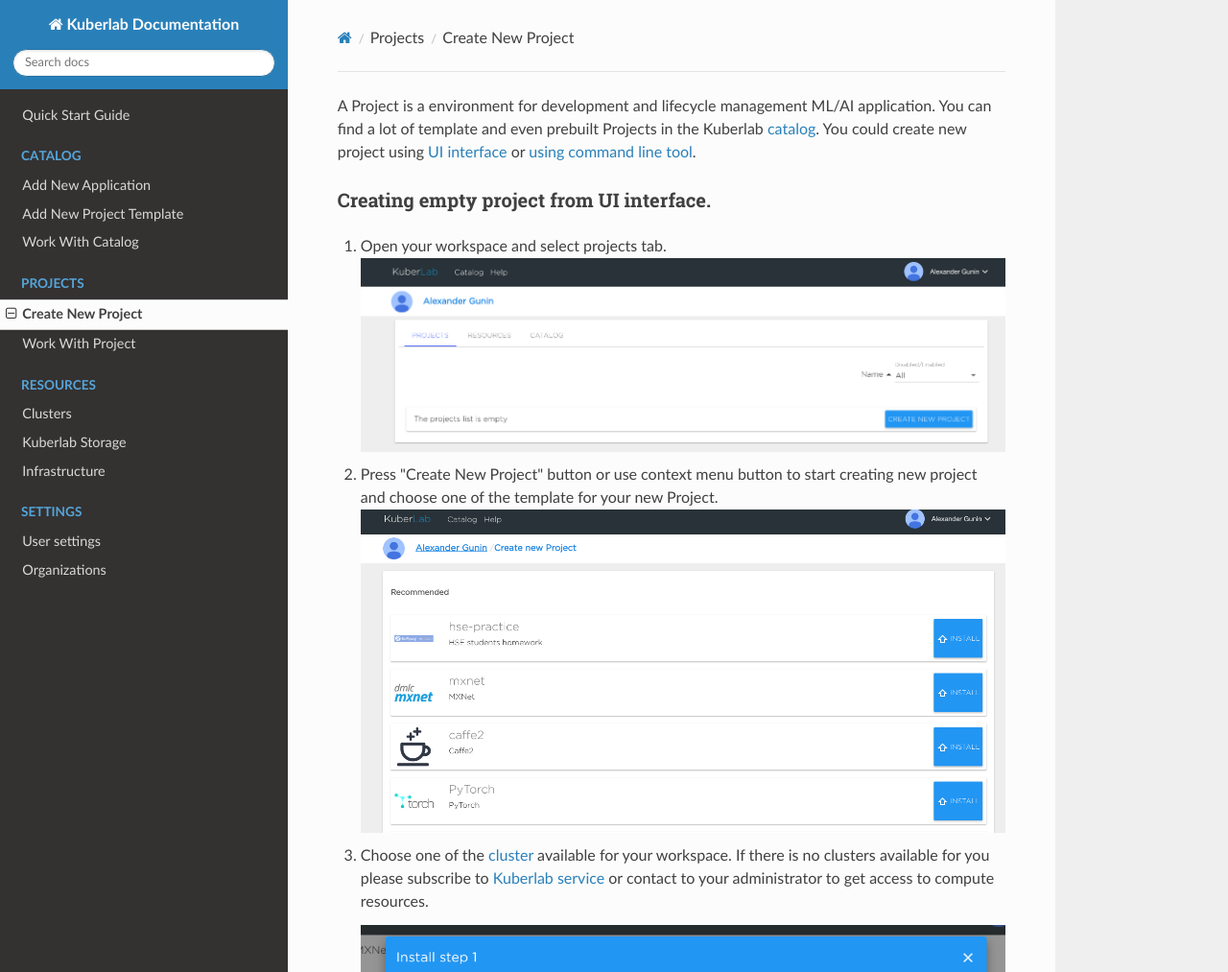
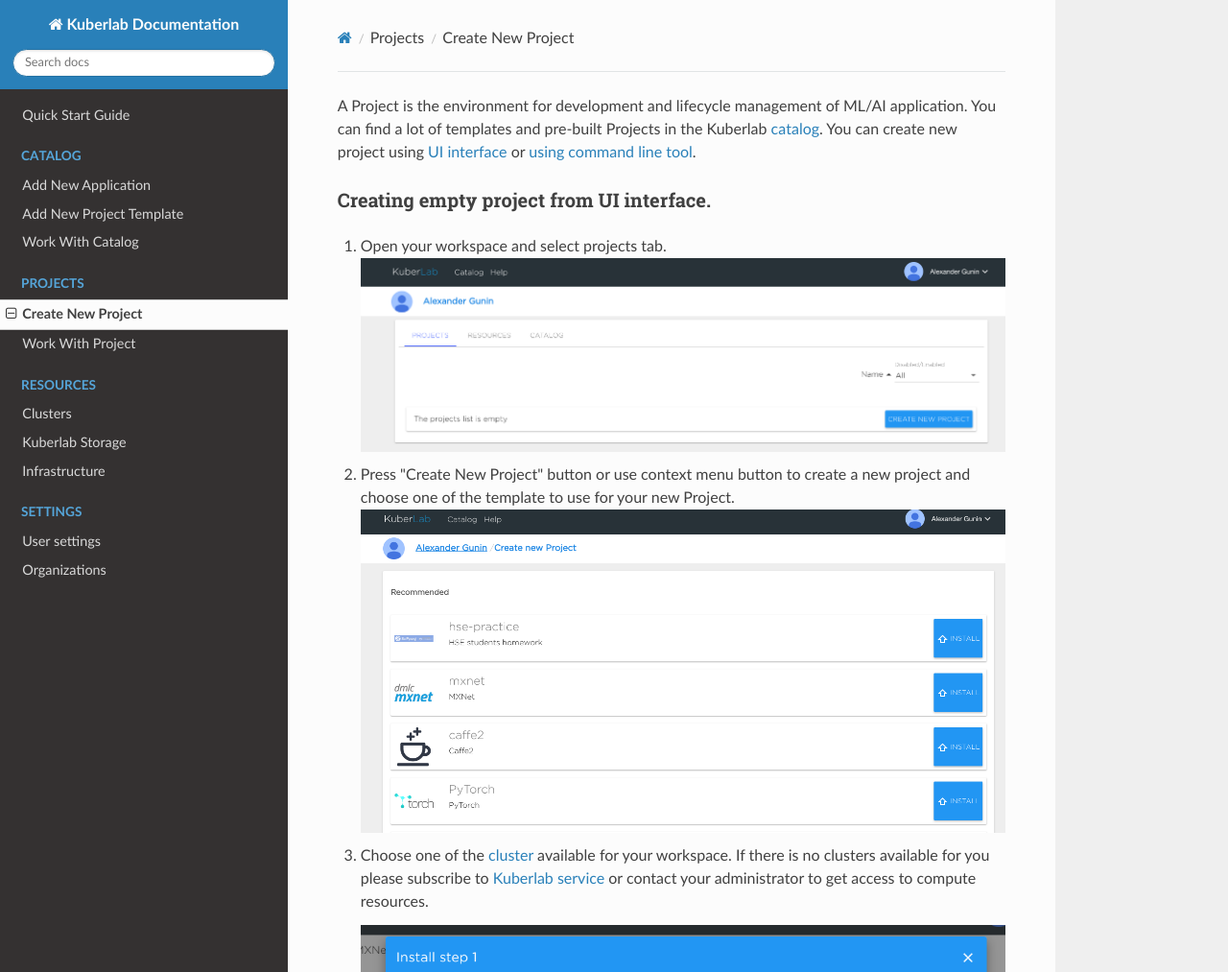
Before and after one commit to kuberlab/docs, an MkDocs documentation site: the page built from docs/Projects/Create New Project.md, in a window 1280 px wide and 1400 px high. Shown: the top 1013 px of the window at 96% size. Built offline with MkDocs 1.6.1, drawn with Linux system fonts in a browser that asks for light colours; nearby versions of some CDN libraries; some of the changed text lies outside the part shown.

Commit message:
Update Create New Project.md

```diff
--- a/docs/Projects/Create New Project.md
+++ b/docs/Projects/Create New Project.md
@@ -1,17 +1,17 @@
-A Project is a environment for development and lifecycle management ML/AI application. You can find a lot of template and even prebuilt Projects in the Kuberlab [catalog](/Catalog/Work With Catalog.md#Install project from catalog). You could create new project using [UI interface](Create New Project.md#Creating empty project from UI interface) or [using command line tool](Create New Project.md#Creating empty project using Kuberlab command lien tool).
+A Project is the environment for development and lifecycle management of ML/AI application. You can find a lot of templates and pre-built Projects in the Kuberlab [catalog](/Catalog/Work With Catalog.md#Install project from catalog). You can create new project using [UI interface](Create New Project.md#Creating empty project from UI interface) or [using command line tool](Create New Project.md#Creating empty project using Kuberlab command lien tool).
 
 ### Creating empty project from UI interface.
 1. Open your workspace and select projects tab.
 ![](/img/project/create1.png)
-2. Press "Create New Project" button or use context menu button to start creating new project and choose one of the template for your new Project.
+2. Press "Create New Project" button or use context menu button to create a new project and choose one of the template to use for your new Project.
 ![](/img/project/wizard-1.png)
-3. Choose one of the [cluster](/Resources/Cluster.md) available for your workspace. If there is no clusters available for you please subscribe to [Kuberlab service](/Settings/User.md#Billing) or contact to your administrator to get access to compute resources.
+3. Choose one of the [cluster](/Resources/Cluster.md) available for your workspace. If there is no clusters available for you please subscribe to [Kuberlab service](/Settings/User.md#Billing) or contact your administrator to get access to compute resources.
 ![](/img/project/wizard-2.png)
 4. Set your project name.
 ![](/img/project/wizard-3.png)
-5. Make basic configuration of your project and select of the [kuberlab storage](/Resources/Kuberlab Storage.md) or [cluster storage](/Resources/Clusters.md) available for your cluster.
+5. Make basic configuration of your project and select a [kuberlab storage](/Resources/Kuberlab Storage.md) or a [cluster storage](/Resources/Clusters.md) available for your cluster.
 ![](/img/project/wizard-4.png)
-6. One more time verify final configuration of the Project and press install button.
+6. One more time verify the final configuration of the Project and press install button.
 ![](/img/project/wizard-5.png)
 7. Yore are almost done. Now you have completely configured environment to work with your ML/AI application. Please see [Work With Project](Work With Project.md) for additional documentations.
 ![](/img/project/wizard-6.png)
```
